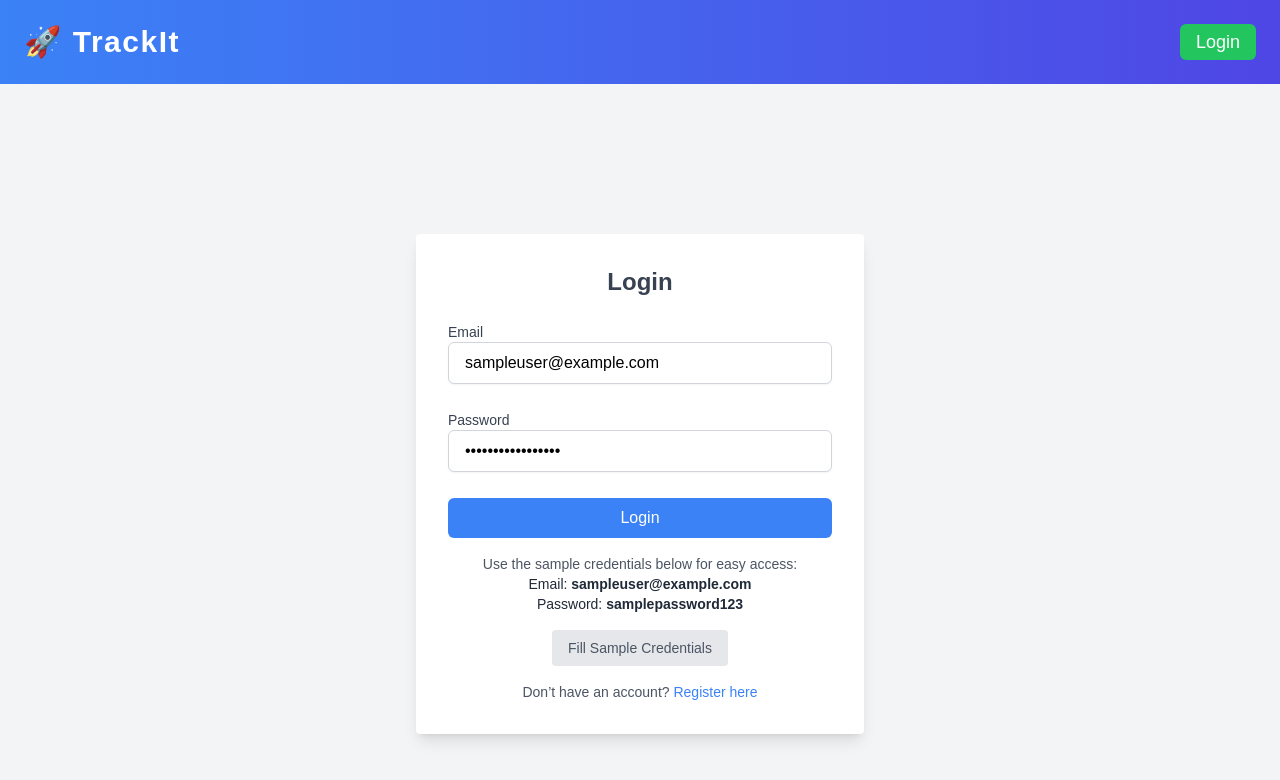
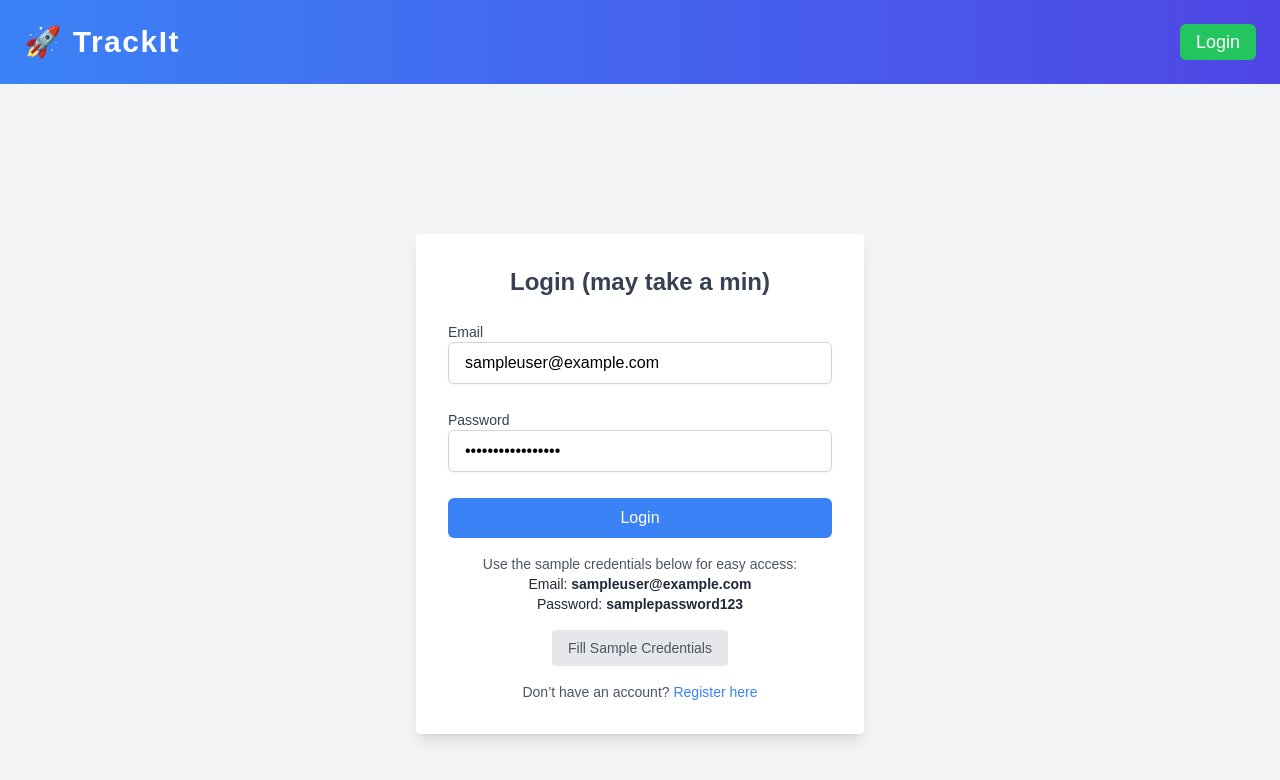
Before and after one commit to Buland-Choudhary/TrackIt-TaskManagerWebsite, a React (Create React App) app in the folder frontend/: page /login in a window 1280 px wide. Shown: the top 780 px of the page. Built offline with nearby package versions, Linux system fonts and the light colour scheme.

Commit message:
Update LoginPage.js

```diff
--- a/frontend/src/pages/LoginPage.js
+++ b/frontend/src/pages/LoginPage.js
@@ -26,7 +26,7 @@ function LoginPage() {
   return (
     <div className="min-h-screen flex items-center justify-center bg-gray-100">
       <div className="bg-white p-8 rounded shadow-lg w-full max-w-md">
-        <h2 className="text-2xl font-bold text-center mb-6 text-gray-700">Login</h2>
+        <h2 className="text-2xl font-bold text-center mb-6 text-gray-700">Login (may take a min)</h2>
         <form onSubmit={handleSubmit} className="space-y-4">
           <div>
             <label className="block text-sm font-medium text-gray-700">Email</label>
```
